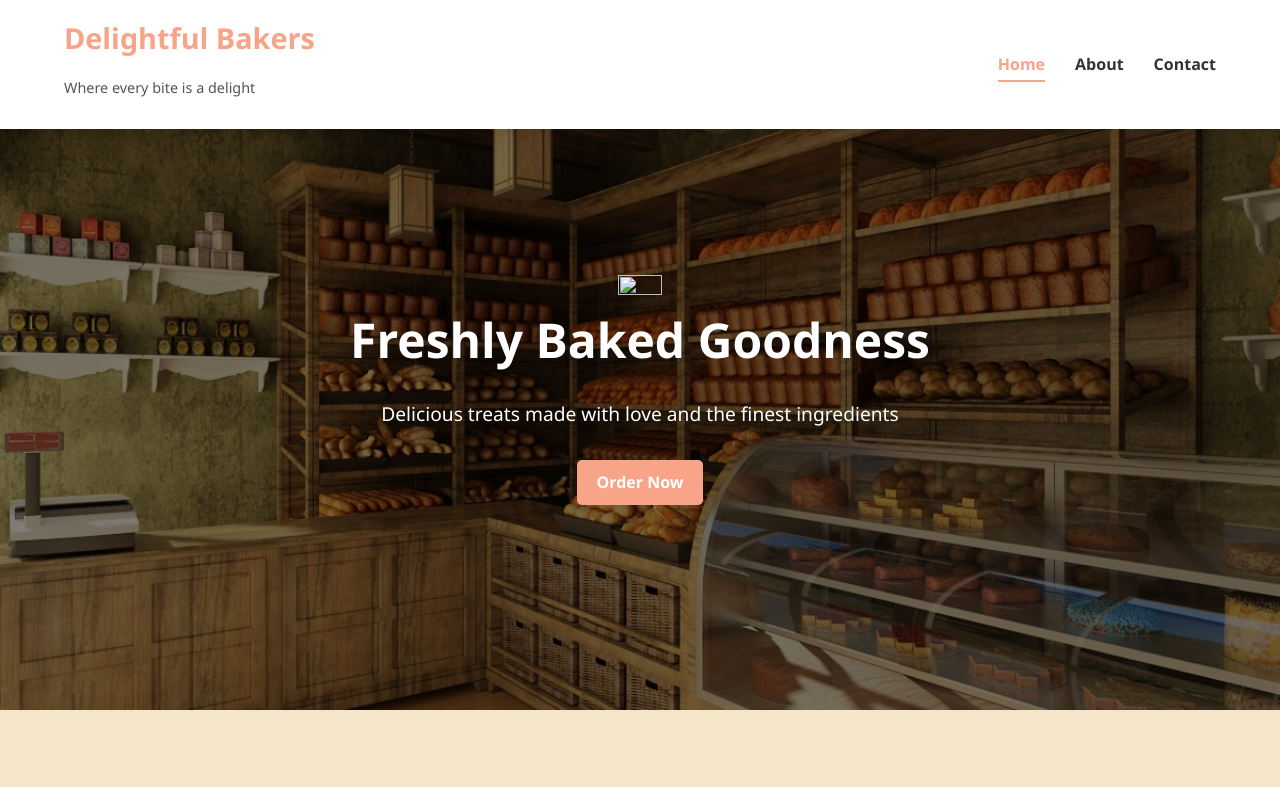
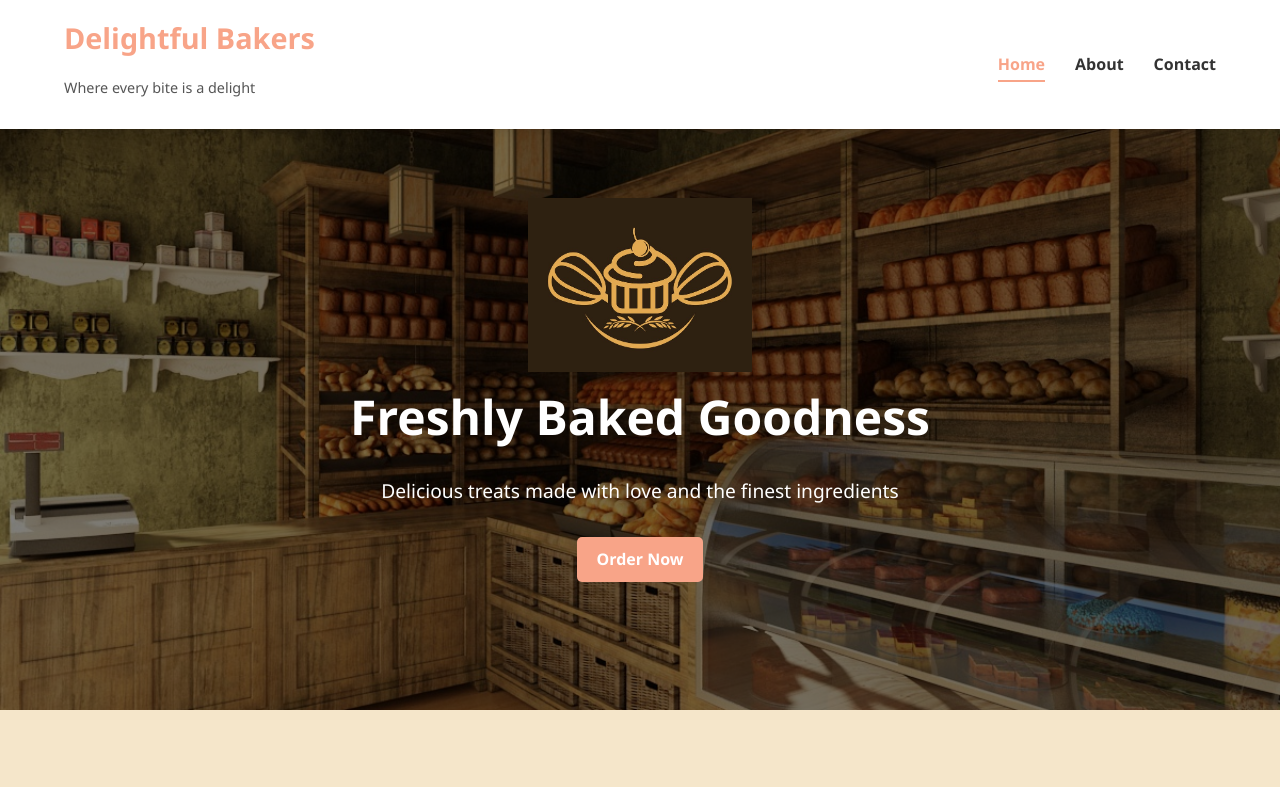
Before and after one commit to NaMolly/delightfulbakers, a plain HTML site: page index.html in a window 1280 px wide. Shown: the top 787 px of the page. Drawn offline with nearby package versions, Linux system fonts and the light colour scheme; files whose address does not match are found by name.

Commit message:
Update index.html

```diff
--- a/index.html
+++ b/index.html
@@ -40,7 +40,7 @@
 
     <section class="hero">
         <div class="container">
-            <img src="images/logo.jpg" style="width: 20%; height:20% ">
+            <img src="logo.jpg" style="width: 20%; height:20% ">
             <h2>Freshly Baked Goodness</h2>
             <p>Delicious treats made with love and the finest ingredients</p>
             <a href="contact.html" class="btn">Order Now</a>
```
